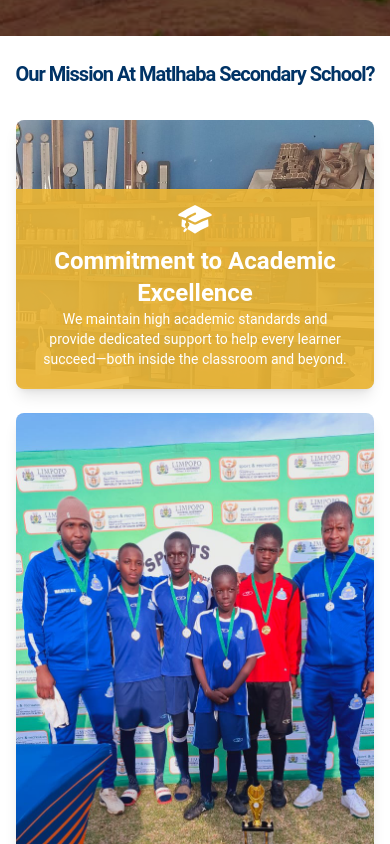
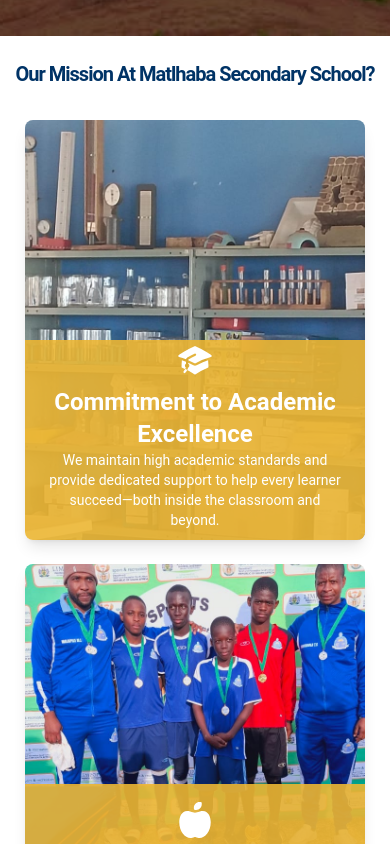
Before and after one commit to Prashely/Health-Zone-Gym, a React (Vite) app: page / in a window 390 px wide. Shown: the part 920-1764 px from the top of the page. Built offline with nearby package versions, Linux system fonts and the light colour scheme.

Commit message:
height fixed

```diff
--- a/src/assets/components/ui/Reasons.jsx
+++ b/src/assets/components/ui/Reasons.jsx
@@ -4,7 +4,7 @@
   console.log("Reasons component rendered"); // For checking unnecessary renders
 
   return (
-    <div className="relative w-[95vw] lg:w-[380px] 2xl:w-[600px]  lg:h-[500px] 2xl:h-[750px] overflow-hidden rounded-lg shadow-lg">
+    <div className="relative mx-auto w-[95%] h-[420px] lg:w-[380px] 2xl:w-[600px]  lg:h-[500px] 2xl:h-[750px] overflow-hidden rounded-lg shadow-lg">
       <img
         src={imageSrc}
         alt={title}
```
